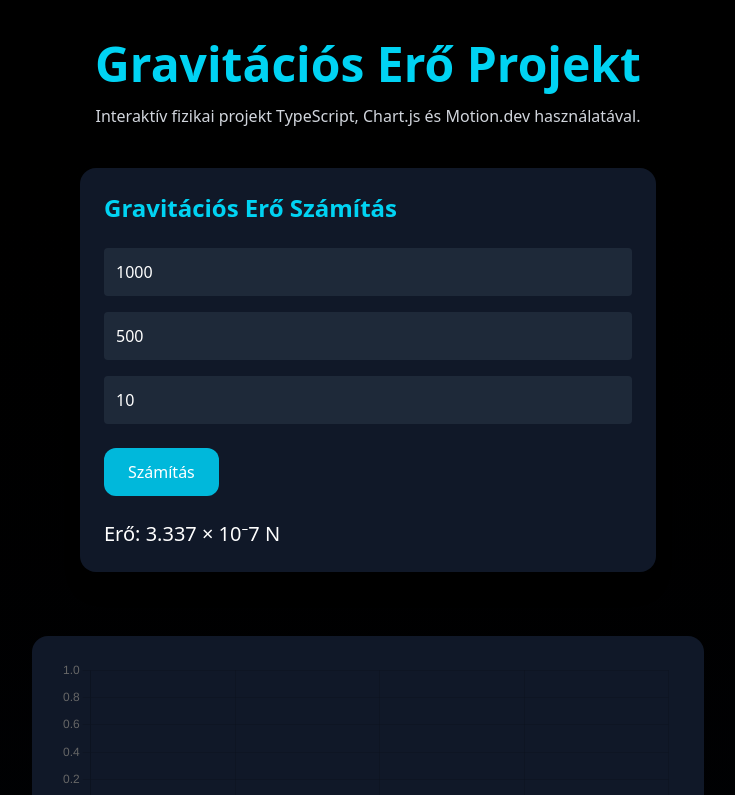
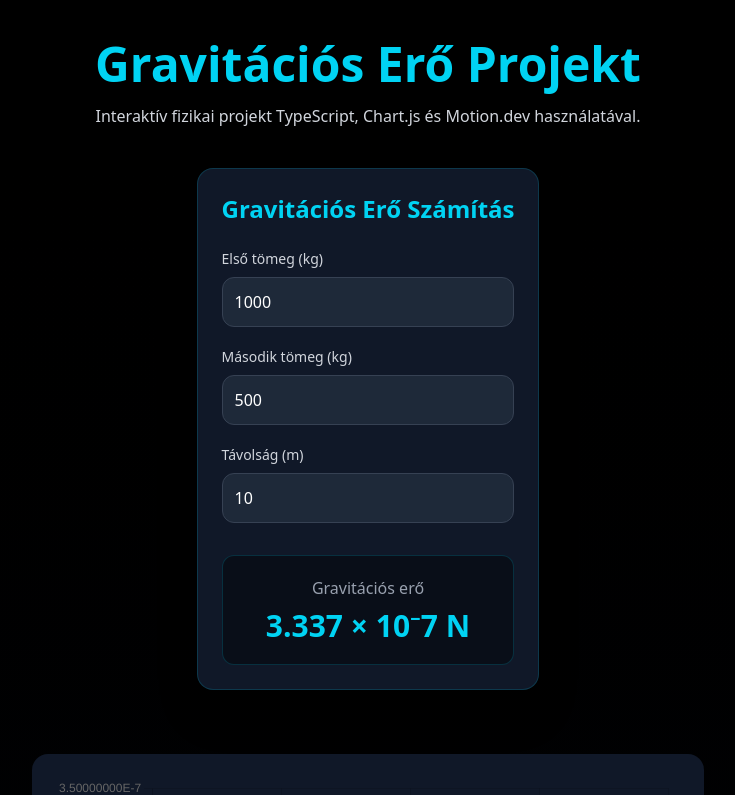
Before and after one commit to koterkristof/gravitacios_ero_projekt, a Next.js app: page / in a window 1280 px wide. Shown: the top 795 px of the page, without its empty margins (272-1007 px from the left). Built offline with nearby package versions, Linux system fonts and the light colour scheme.

Commit message:
gravityform.tsx javitás

```diff
--- a/components/GravityForm.tsx
+++ b/components/GravityForm.tsx
@@ -1,6 +1,6 @@
 "use client";
 
-import { useState } from "react";
+import { useEffect, useState } from "react";
 import { calculateGravity } from "../utils/gravity";
 
 type Props = {
@@ -14,52 +14,75 @@ export default function GravityForm({ onForceChange }: Props) {
 
   const force = calculateGravity(m1, m2, distance);
 
+  useEffect(() => {
+    onForceChange(force);
+  }, [force, onForceChange]);
+
+  const formatScientific = (value: number) => {
+    return value
+      .toExponential(3)
+      .replace("e-", " × 10⁻")
+      .replace("e+", " × 10^");
+  };
+
   return (
-    <div className="bg-gray-900 p-6 rounded-2xl shadow-xl w-full max-w-xl">
-      <h2 className="text-2xl font-bold mb-6 text-cyan-400">
+    <div className="bg-gray-900 p-6 rounded-2xl shadow-2xl w-full max-w-4xl border border-cyan-500/20">
+      <h2 className="text-2xl font-bold mb-6 text-cyan-400 text-center">
         Gravitációs Erő Számítás
       </h2>
 
-      <div className="space-y-4">
-        <input
-          type="number"
-          value={m1}
-          onChange={(e) => setM1(Number(e.target.value))}
-          placeholder="Első tömeg"
-          className="w-full p-3 rounded bg-gray-800"
-        />
+      <div className="space-y-5">
+        <div>
+          <label className="block mb-2 text-sm text-gray-300">
+            Első tömeg (kg)
+          </label>
 
           <input
             type="number"
-          value={m2}
-          onChange={(e) => setM2(Number(e.target.value))}
-          placeholder="Második tömeg"
-          className="w-full p-3 rounded bg-gray-800"
+            min={1}
+            value={m1}
+            onChange={(e) => setM1(Number(e.target.value))}
+            className="w-full p-3 rounded-xl bg-gray-800 border border-gray-700 focus:outline-none focus:ring-2 focus:ring-cyan-400"
           />
+        </div>
+
+        <div>
+          <label className="block mb-2 text-sm text-gray-300">
+            Második tömeg (kg)
+          </label>
 
           <input
             type="number"
-          value={distance}
-          onChange={(e) => setDistance(Number(e.target.value))}
-          placeholder="Távolság"
-          className="w-full p-3 rounded bg-gray-800"
+            min={1}
+            value={m2}
+            onChange={(e) => setM2(Number(e.target.value))}
+            className="w-full p-3 rounded-xl bg-gray-800 border border-gray-700 focus:outline-none focus:ring-2 focus:ring-cyan-400"
           />
         </div>
 
-      <button
-        onClick={() => onForceChange(force)}
-        className="mt-6 bg-cyan-500 px-6 py-3 rounded-xl"
-      >
-        Számítás
-      </button>
+        <div>
+          <label className="block mb-2 text-sm text-gray-300">
+            Távolság (m)
+          </label>
 
-      <div className="mt-6 text-xl">
-  Erő:{" "}
-  {force
-    .toExponential(3)
-    .replace("e-", " × 10⁻")
-    .replace("e+", " × 10")}
-  {" "}N
+          <input
+            type="number"
+            min={1}
+            value={distance}
+            onChange={(e) => setDistance(Number(e.target.value))}
+            className="w-full p-3 rounded-xl bg-gray-800 border border-gray-700 focus:outline-none focus:ring-2 focus:ring-cyan-400"
+          />
+        </div>
+      </div>
+
+      <div className="mt-8 bg-black/40 rounded-xl p-5 text-center border border-cyan-500/20">
+        <div className="text-gray-400 mb-2">
+          Gravitációs erő
+        </div>
+
+        <div className="text-3xl font-bold text-cyan-400 break-all">
+          {formatScientific(force)} N
+        </div>
       </div>
     </div>
   );
```
Lines whose indentation alone changed are shown as unchanged.
